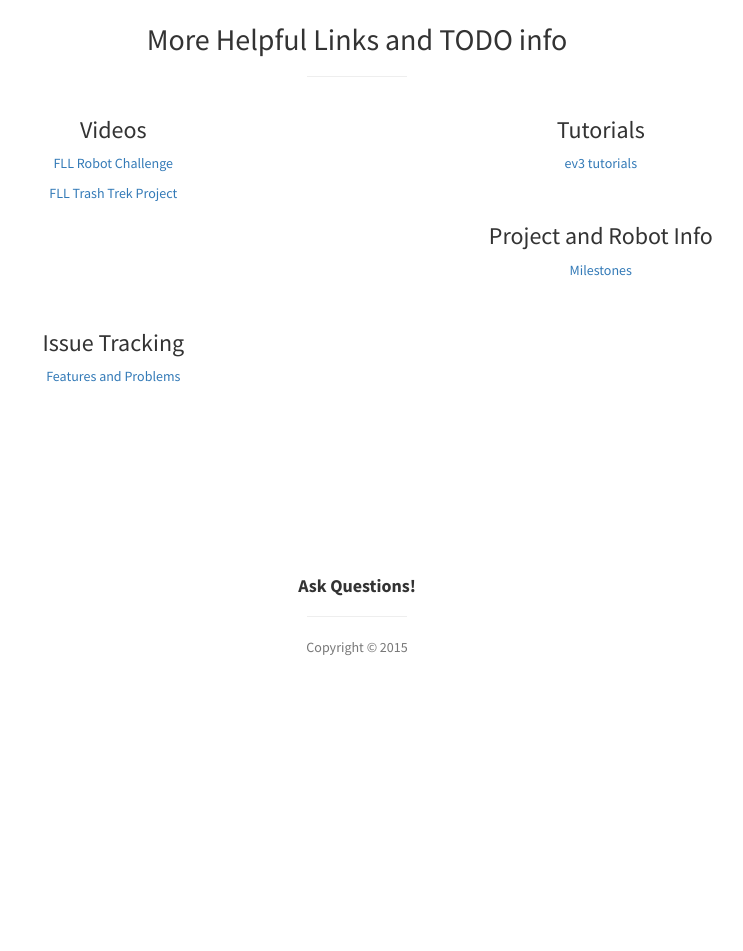
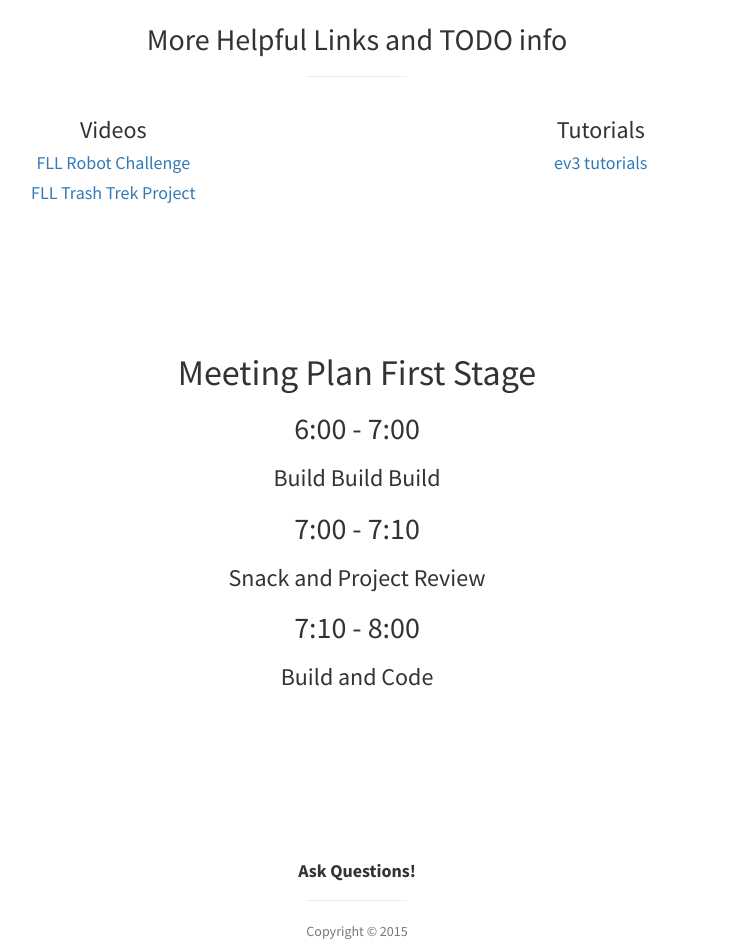
Before and after one commit to GearGirls/GearGirls.github.io, a plain HTML site: page index.html in a window 1280 px wide. Shown: the part 1524-2475 px from the top of the page, without its empty margins (283-1026 px from the left). Before the commit the page ends 2291 px from the top, so only its background shows below. Drawn offline with Linux system fonts and the light colour scheme.

```diff
--- a/index.html
+++ b/index.html
@@ -32,7 +32,7 @@
   <div class="container">
     <div class="row">
       <div class="col-lg-12 text-center">
-        <h2><a href="http://www.usfirst.org/sites/default/files/uploadedFiles/About_Us/FIRST-Youth-Team-Member-Paperwork.pdf">Registration Info</a></h2>
+        <h2><a href="http://www.usfirst.org/sites/default/files/uploadedFiles/About_Us/FIRST-Youth-Team-Member-Paperwork.pdf">Registration Info</a> Team# 18484 </h2>
       </div>
     </div>
     <!-- /.row -->
@@ -75,7 +75,7 @@
               <h4>
                 <strong>Dropbox</strong>
               </h4>
-              <p>Ask Scott for shared access to this dropbox if you want.</p>
+              <p>I put a copy of the rules here.</p>
               <a href="https://www.dropbox.com/sh/ucprn0rfxfa26py/AAAvCSjkphPekrfUg3uDhDsJa?dl=0" class="btn btn-light">Our Dropbox</a>
             </div>
           </div>
@@ -119,10 +119,10 @@
 <!-- Portfolio -->
 <section id="portfolio" class="portfolio">
   <div class="container">
-        <div class="row">
-         <p> <big> Note to parents...</big> Thank you so much for letting your child be a part of this.  All our children have a lot of time commitments so I understand that doing something like this is a big undertaking. Robotics is one of the few times kids get to see what learning in STEM fields is like when no one knows the answer ahead of time.  I hope this is a chance for them to see how rewarding this is.
-         </p>
-        </div>
+    <div class="row">
+      <p> <big> Note to parents...</big> Thank you so much for letting your child be a part of this.  All our children have a lot of time commitments so I understand that doing something like this is a big undertaking. Robotics is one of the few times kids get to see what learning in STEM fields is like when no one knows the answer ahead of time.  I hope this is a chance for them to see how rewarding this is.
+      </p>
+    </div>
     <div class="row">
 
       <div class="col-lg-10 col-lg-offset-1 text-center">
@@ -132,37 +132,19 @@
         <div class="row">
           <div class="col-md-6">
             <div class="portfolio-item">
-
               <h3>Videos</h3>
-              <p><a href="https://youtu.be/akuN95EyXJk">FLL Robot Challenge</a></p>
-              <a href="https://youtu.be/HhSXJ7bvSYQ">FLL Trash Trek Project</a>
-
+<h4><a href="https://youtu.be/akuN95EyXJk">FLL Robot Challenge</a></h4>
+<h4><a href="https://youtu.be/HhSXJ7bvSYQ">FLL Trash Trek Project</a></h4>
             </div>
           </div>
           <div class="col-md-6">
             <div class="portfolio-item">
-
               <h3>Tutorials</h3>
-              <a href="http://ev3lessons.com/">ev3 tutorials</a>
-
+<h4><a href="http://ev3lessons.com/">ev3 tutorials</a></h4>
             </div>
           </div>
-          <div class="col-md-6">
-            <div class="portfolio-item">
-              <h3> Project and Robot Info</h3>
-              <a href="https://github.com/GearGirls/GearGirls.github.io/milestones">
-                Milestones
-              </a>
-            </div>
-          </div>
-          <div class="col-md-6">
-            <div class="portfolio-item">
-              <h3> Issue Tracking </h3>
-              <a href="https://github.com/GearGirls/GearGirls.github.io/issues">
-                Features and Problems
-              </a>
-            </div>
-          </div>
+
+
         </div>
 
       </div>
@@ -171,6 +153,28 @@
     <!-- /.row -->
   </div>
   <!-- /.container -->
+</section>
+<!-- Agenda -->
+<section id="portfolio" class="portfolio">
+  <div class="container">
+    <div class="row">
+
+    </div>
+    <div class="row">
+
+      <div class="col-lg-10 col-lg-offset-1 text-center">
+        <h1>Meeting Plan First Stage</h1>
+<h2>6:00 - 7:00</h2>
+<h3>Build Build Build</h3>
+<h2>7:00 - 7:10</h2>
+<h3>Snack and Project Review</h3>
+<h2>7:10 - 8:00</h2>
+<h3>Build and Code</h3>
+
+      </div>
+      <!-- /.row -->
+    </div>
+    <!-- /.container -->
 </section>
 
 
```
Also changed, not shown: site-builder/index.html (+1 -1 lines).
